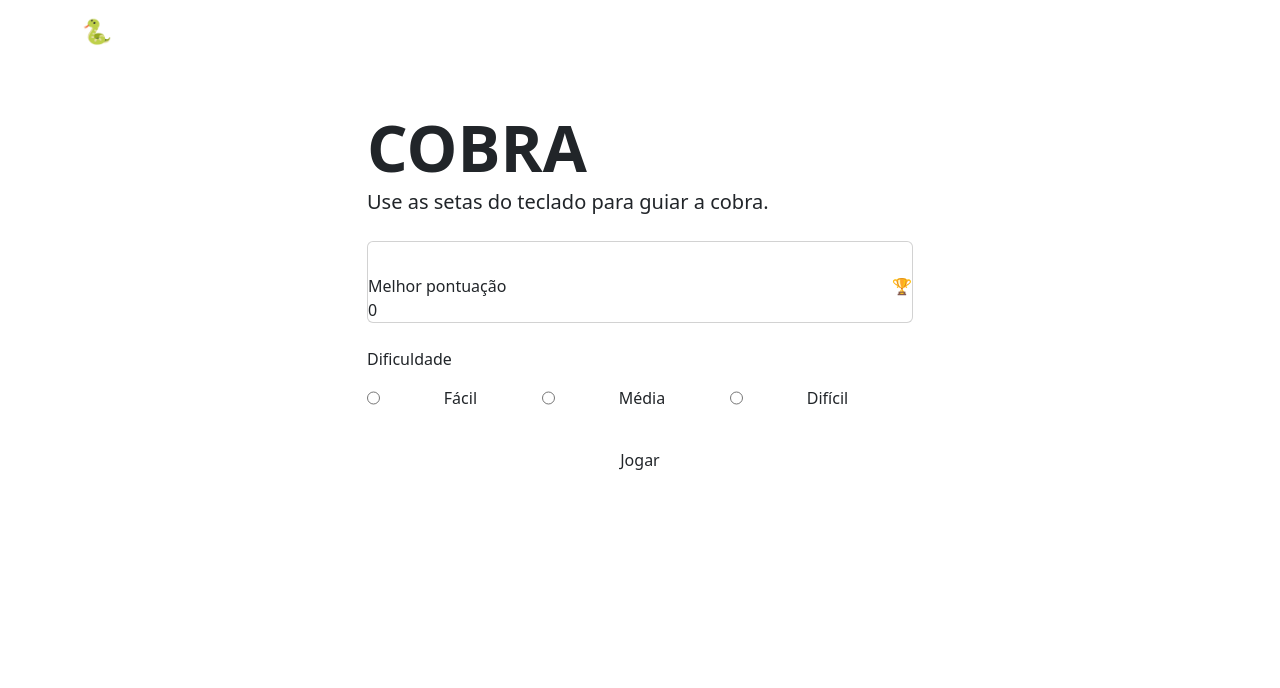
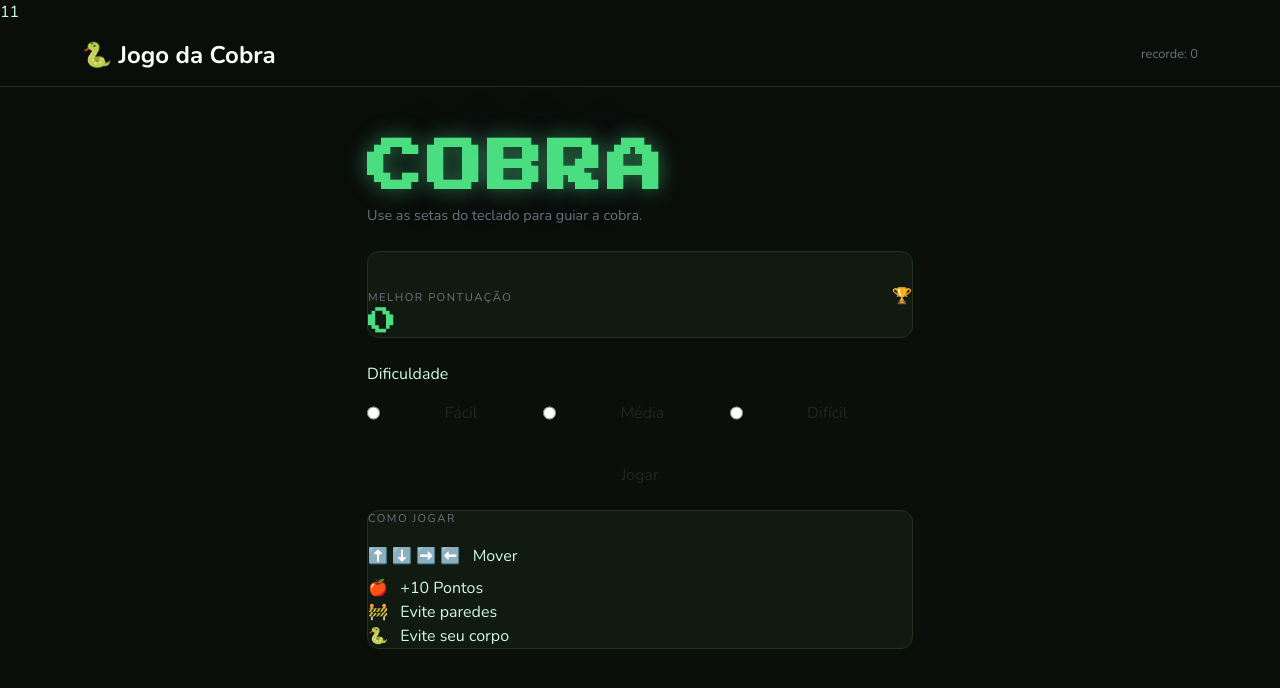
Before and after one commit to isaquesrodrigues-cpu/Jogo-da-cobra, a plain HTML site: page index.html in a window 1280 px wide. Drawn offline with nearby package versions, Linux system fonts and the light colour scheme.

Commit message:
atualização

```diff
--- a/index.css
+++ b/index.css
@@ -0,0 +1,81 @@
+@import url('https://fonts.googleapis.com/css2?family=Nunito:ital,wght@0,200..1000;1,200..1000&family=Press+Start+2P&display=swap');
+
+:root {
+    --verde: #4ADE80;
+        --verde-escuro: #16A34A;
+        --fundo: #0A0F0A;
+        --fundo-card: #111A11;
+        --borda: #1F3320;
+        --texto: #D1FAE5;
+        --esmaecido: #6B7280;
+}
+
+*{
+box-sizing: border-box;
+margin: 0;
+padding: 0;
+}
+body {
+    font-family: "Nunito", sans-serif;
+    background-color: var(--fundo);
+    color: var(--texto);
+    min-width: 100vh;
+    background-image:
+    radial-gradient(ellipse at 20% 20%, rgba(74,222,128,0.06)0%,tranparent 60%),
+    radial-gradient(ellipse at 80% 80% rgba(22,163,74,0.05)0%, tranparent 60% );
+}
+/*NAVBAR*/
+.navbar{
+    background: rgba(10,15,10,0.9);
+    border-bottom: 1px solid var(--borda);
+    backdrop-filter: blur(8px);
+}
+navbar-brand{
+    font-family: "Press Start 2P",monospace;
+    font-size: 0.85rem!important;
+    color: var(--verde) !important;
+    letter-spacing: 1px;
+}
+.navbar-text{
+    font-size: 0.8rem;
+    color: var(--esmaecido);
+}
+/*TÍTULO*/
+.titulo-jogo{
+    font-family: "Press Start 2P",monospace;
+    font-size: clamp(2rem,8.5vw,3.5rem) !important;
+    color: var(--verde);
+    text-shadow: 0 0 20px rgba(74,222,128,0.5), 0 0 60px rgba(74,22,128,0.2);
+    line-height: 1.2;
+    letter-spacing: 4px;
+}
+
+.subtitulo{
+    color: var(--esmaecido);
+    font-size: 0.9rem;
+    line-height: 1.7;
+}
+/*CARDS*/
+.card-recorde,.card-instrucoes{
+    background: var(--fundo-card);
+    border: 1px solid var(--borda);
+    border-radius: 12px;
+    color: var(--texto);
+}
+.label-card{
+    font-size: 0.7rem;
+    text-transform: uppercase;
+    letter-spacing: 1.5px;
+    color: var(--esmaecido);
+    margin-bottom: 4px;
+}
+.valor-recorde{
+    font-family: "Press Start 2P",monospace;
+    font-size: 1.8rem;
+    color: var(--verde);
+    line-height: 1;
+}
+.icone-trofeu{
+    font-size: 2rem;
+    opacity: 0.8;
+}
--- a/index.html
+++ b/index.html
@@ -5,12 +5,12 @@
     <meta charset="UTF-8">
     <meta name="viewport" content="width=device-width, initial-scale=1.0">
     <title>jogo da Cobra</title>
+    <link rel="stylesheet" href="https://cdn.jsdelivr.net/npm/bootstrap@5.3.8/dist/css/bootstrap.min.css">
     <link rel="stylesheet" href="index.css">
-    <link rel="stylesheet" href="https://cdn.jsdelivr.net/npm/bootstrap@5.3.8/dist/css/bootstrap.min.css">
 </head>
 
 <body>
-    <header>
+    <header>11
         <nav class="navbar navbar-dark">
             <div class="container">
                 <span class=" navbar-brand fw-bold fs-4">🐍 Jogo da Cobra</span>
@@ -44,10 +44,10 @@
                         <input type="radio" class="bnt-check" name="dificuldade" id="facil" value="200">
                         <label class="btn btn-outline-dif" for="facil">Fácil</label>
 
-                         <input type="radio" class="bnt-check" name="dificuldade" id="facil" value="200">
+                        <input type="radio" class="bnt-check" name="dificuldade" id="facil" value="200">
                         <label class="btn btn-outline-dif" for="media">Média</label>
 
-                         <input type="radio" class="bnt-check" name="dificuldade" id="facil" value="200">
+                        <input type="radio" class="bnt-check" name="dificuldade" id="facil" value="200">
                         <label class="btn btn-outline-dif" for="dificil">Difícil</label>
 
                     </div>
@@ -57,9 +57,44 @@
                     Jogar
                 </a>
 
+                <div class="card card-instrucoes">
+                    <p class="label-card mb-3">Como jogar</p>
+                    <div class="row g-2 text-start">
+                        <div class="col-6">
+                            <div class="instrucao-item">⬆️ ⬇️ ➡️ ⬅️ &nbsp; Mover</div>
+                        </div>
+                        <div>
+                            <div class="col-6">
+                                <div class="instrucao-item"> 🍎 &nbsp; +10 Pontos </div>
+                            </div>
+                            <div class="col-6">
+                                <div class="instrucao-item"> 🚧 &nbsp; Evite paredes </div>
+                            </div>
+                            <div class="col-6">
+                                <div class="instrucao-item"> 🐍 &nbsp; Evite seu corpo </div>
+                            </div>
+                        </div>
+
+
+
+                    </div>
+                </div>
             </div>
-        </div>
     </main>
+
+    <script src="https://cdn.jsdelivr.net/npm/bootstrap@5.3.3/dist/js/bootstrap.bundle.min.js"></script>
+    <script>
+        const recorde = localStorage.getItem("cobra_recorde") || 0;
+        document.getElementById("recorde -display").textContent = recorde;
+        document.getElementById('nav-recorde').textContent = "Recorde" + recorde;
+
+      document.getElementById('bnt-jogar').addEventListener("click", () => {
+        const dificuldadeSelecionada = document.querySelector('input[name="dificuldade"]:checked').value;
+        localStorage.setItem("cobra_velocidade", dificuldadeSelecionada);
+      });
+
+    </script>
+
+
 </body>
-
 </html>
```
